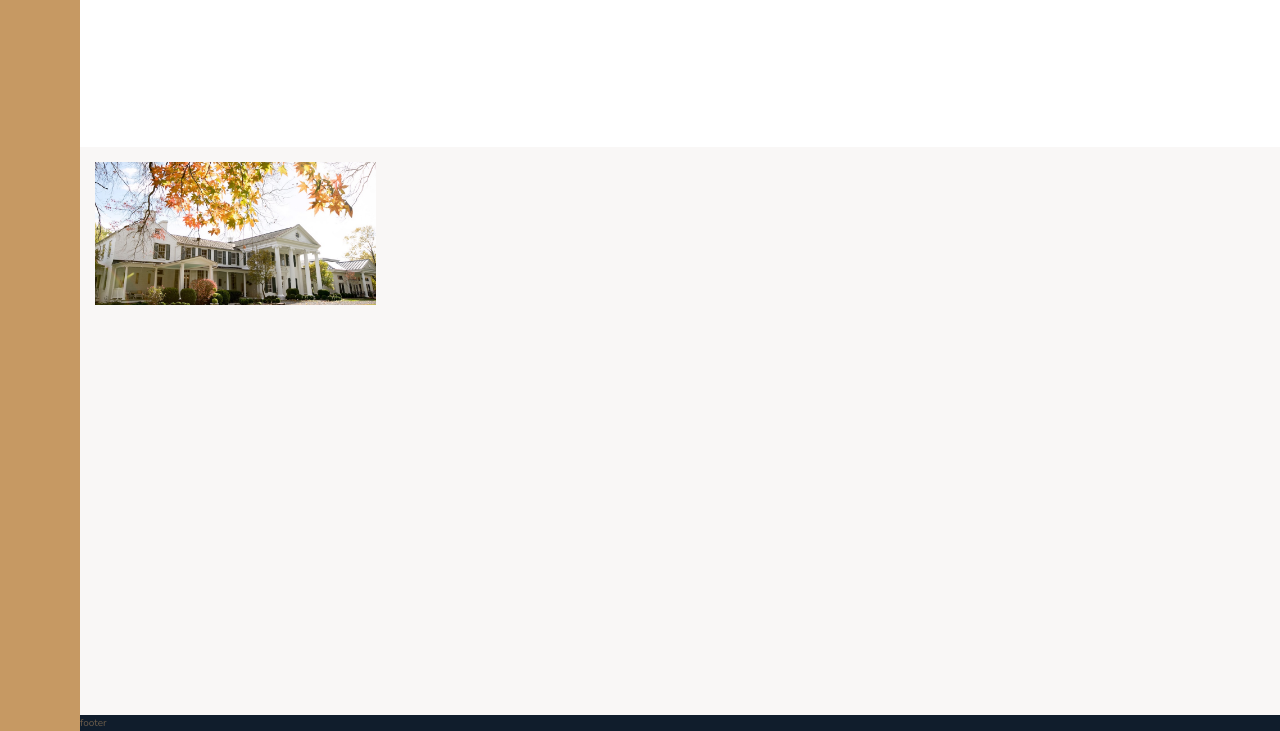
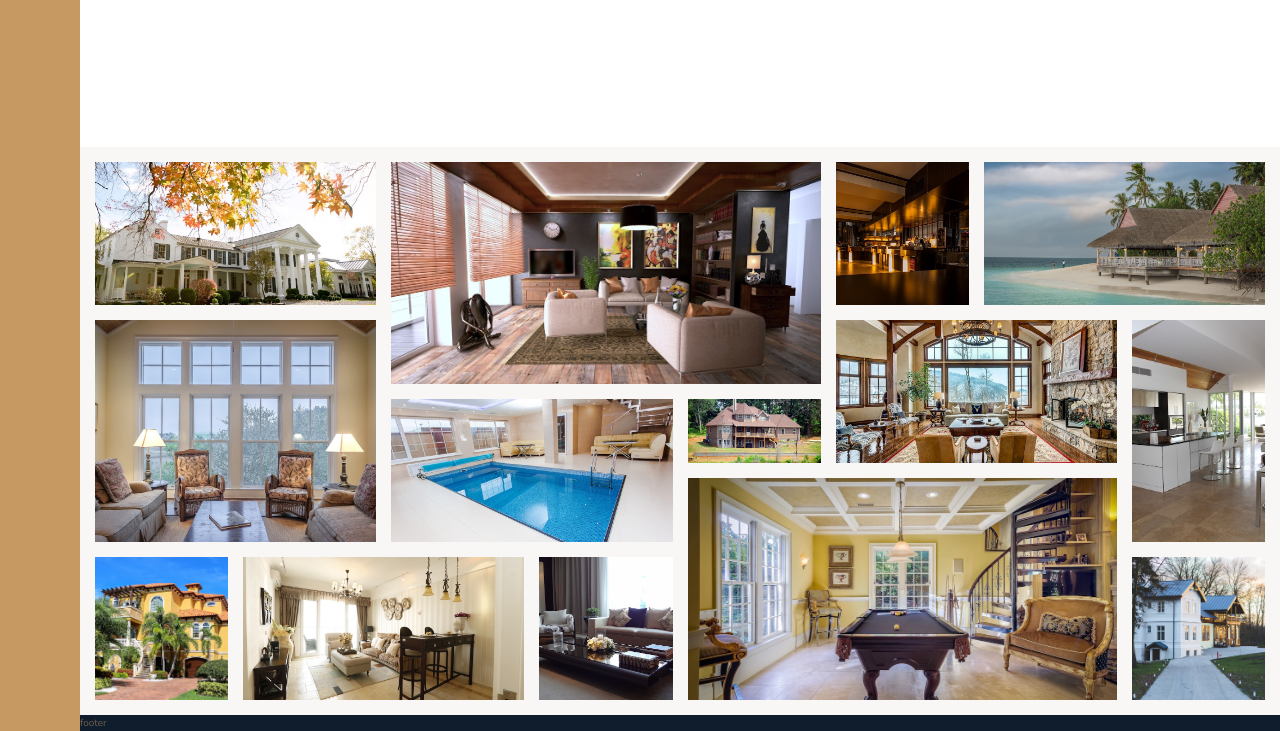
Before and after one commit to P666R/Realtor-Nexter, a website: page index.html in a window 1280 px wide. Shown: the part 2897-3628 px from the top of the page. Drawn offline with nearby package versions, Linux system fonts and the light colour scheme.

Commit message:
gallery section-2

```diff
--- a/index.html
+++ b/index.html
@@ -363,6 +363,78 @@
       <figure class="gallery__item gallery__item--1">
         <img src="img/gal-1.jpeg" alt="gallery image 1" class="gallery__img" />
       </figure>
+
+      <figure class="gallery__item gallery__item--2">
+        <img src="img/gal-2.jpeg" alt="gallery image 2" class="gallery__img" />
+      </figure>
+
+      <figure class="gallery__item gallery__item--3">
+        <img src="img/gal-3.jpeg" alt="gallery image 3" class="gallery__img" />
+      </figure>
+
+      <figure class="gallery__item gallery__item--4">
+        <img src="img/gal-4.jpeg" alt="gallery image 4" class="gallery__img" />
+      </figure>
+
+      <figure class="gallery__item gallery__item--5">
+        <img src="img/gal-5.jpeg" alt="gallery image 5" class="gallery__img" />
+      </figure>
+
+      <figure class="gallery__item gallery__item--6">
+        <img src="img/gal-6.jpeg" alt="gallery image 6" class="gallery__img" />
+      </figure>
+
+      <figure class="gallery__item gallery__item--7">
+        <img src="img/gal-7.jpeg" alt="gallery image 7" class="gallery__img" />
+      </figure>
+
+      <figure class="gallery__item gallery__item--8">
+        <img src="img/gal-8.jpeg" alt="gallery image 8" class="gallery__img" />
+      </figure>
+
+      <figure class="gallery__item gallery__item--9">
+        <img src="img/gal-9.jpeg" alt="gallery image 9" class="gallery__img" />
+      </figure>
+
+      <figure class="gallery__item gallery__item--10">
+        <img
+          src="img/gal-10.jpeg"
+          alt="gallery image 10"
+          class="gallery__img"
+        />
+      </figure>
+
+      <figure class="gallery__item gallery__item--11">
+        <img
+          src="img/gal-11.jpeg"
+          alt="gallery image 11"
+          class="gallery__img"
+        />
+      </figure>
+
+      <figure class="gallery__item gallery__item--12">
+        <img
+          src="img/gal-12.jpeg"
+          alt="gallery image 12"
+          class="gallery__img"
+        />
+      </figure>
+
+      <figure class="gallery__item gallery__item--13">
+        <img
+          src="img/gal-13.jpeg"
+          alt="gallery image 13"
+          class="gallery__img"
+        />
+      </figure>
+
+      <figure class="gallery__item gallery__item--14">
+        <img
+          src="img/gal-14.jpeg"
+          alt="gallery image 14"
+          class="gallery__img"
+        />
+      </figure>
     </section>
 
     <footer class="footer">footer</footer>
--- a/sass/_gallery.scss
+++ b/sass/_gallery.scss
@@ -15,6 +15,71 @@
       grid-row: 1 / span 2;
       grid-column: 1 / span 2;
     }
+
+    &--2 {
+      grid-row: 1 / span 3;
+      grid-column: 3 / span 3;
+    }
+
+    &--3 {
+      grid-row: 1 / span 2;
+      grid-column: 6 / span 1;
+    }
+
+    &--4 {
+      grid-row: 1 / span 2;
+      grid-column: 7 / -1;
+    }
+
+    &--5 {
+      grid-row: 3 / span 3;
+      grid-column: 1 / span 2;
+    }
+
+    &--6 {
+      grid-row: 4 / span 2;
+      grid-column: 3 / span 2;
+    }
+
+    &--7 {
+      grid-row: 4 / 5;
+      grid-column: 5 / 6;
+    }
+
+    &--8 {
+      grid-row: 3 / span 2;
+      grid-column: 6 / span 2;
+    }
+
+    &--9 {
+      grid-row: 3 / span 3;
+      grid-column: 8 / -1;
+    }
+
+    &--10 {
+      grid-row: 6 / span 2;
+      grid-column: 1 / 2;
+    }
+
+    &--11 {
+      grid-row: 6 / span 2;
+      grid-column: 2 / span 2;
+    }
+
+    &--12 {
+      grid-row: 6 / span 2;
+      grid-column: 4 / 5;
+    }
+
+    &--13 {
+      grid-row: 5 / span 3;
+      grid-column: 5 / span 3;
+    }
+
+    &--14 {
+      grid-row: 6 / span 2;
+      grid-column: 8 / -1;
+    }
   }
 
   &__img {
```
Also changed, not shown: css/style.css, 1 other file.
